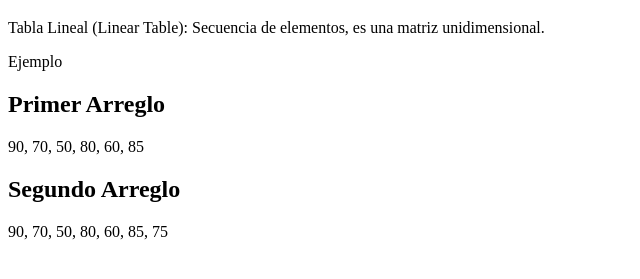
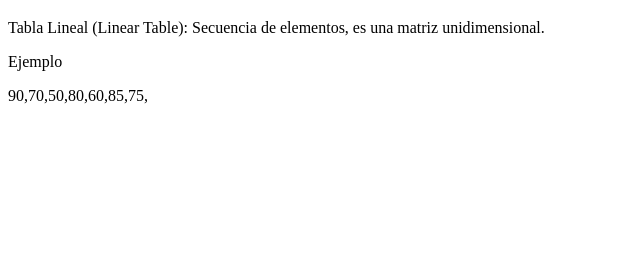
Before and after one commit to viictorhugodev/data-structures-es6, a plain HTML site: page linear-table/index.html in a window 1280 px wide. Shown: the part 61-340 px from the top of the page, without its empty margins (0-640 px from the left). Drawn offline with Linux system fonts and the light colour scheme.

Commit message:
Adding data structure linear table

```diff
--- a/linear-table/index.html
+++ b/linear-table/index.html
@@ -10,11 +10,9 @@
   <p>Tabla Lineal (Linear Table): Secuencia de elementos, es una matriz unidimensional.</p>
   <p>Ejemplo</p>
 
-  <h2>Primer Arreglo</h2>
-  <div id="scores-container"></div>
+  <!-- <h2>Primer Arreglo</h2> -->
+  <!-- <div id="scores-container"></div> -->
 
-  <h2>Segundo Arreglo</h2>
-  <div id="scores-temp-container"></div>
 
   <script src="main.js"></script>
 </body>
--- a/linear-table/main.js
+++ b/linear-table/main.js
@@ -1,19 +1,43 @@
-// let scores = new Array(90,70,50,80,60,85);
+function append(array, value) {
+  // Crear una nueva matriz, length = scores.length +
+  let tempArray = new Array(array.length + 1)
 
-// for(let i = 0; i < scores.length; i++) {
-//   document.write(scores[i] + ",");
+  for(let i = 0; i < array.length; i++) { // Copiando el valor de la matriz a tempArray
+    tempArray[i] = array[i]
+  }
+
+  tempArray[array.length] = value // Añadiendo el nuevo valor al final de tempArray
+  return tempArray // Devolviendo la nueva matriz
+}
+
+// Test
+let scores = new Array(90,70,50,80, 60, 85)
+
+scores = append(scores, 75)
+
+for(var i = 0; i < scores.length; i++) {
+  document.write(scores[i] + ",")
+}
+
+// function append(array, value) {
+//   // Crear una nueva matriz con un espacio adicional
+//   let tempArray = new Array(array.length + 1);
+
+//   // Copiando los valores existentes a tempArray
+//   for (let i = 0; i < array.length; i++) {
+//     tempArray[i] = array[i];
+//   }
+
+//   // Añadiendo el nuevo valor al final de tempArray
+//   tempArray[array.length] = value; // ← Aquí estaba el error
+
+//   return tempArray; // Devolviendo la nueva matriz
 // }
 
-// let scoresTemp = new Array(90,70,50,80,60,85, 75);
+// // Test
+// let scores = [90, 70, 50, 80, 60, 85];
 
-// for(let i = 0; i < scoresTemp.length; i++) {
-//   document.write(scoresTemp[i] + ",");
-// }
+// scores = append(scores, 75);
 
-// Primer arreglo
-let scores = [90, 70, 50, 80, 60, 85];
-document.getElementById("scores-container").innerHTML = scores.join(", ");
-
-// Segundo arreglo
-let scoresTemp = [90, 70, 50, 80, 60, 85, 75];
-document.getElementById("scores-temp-container").innerHTML = scoresTemp.join(", ");
+// // Imprimir los valores en el DOM en un div
+// document.getElementById("scores-container").innerHTML = scores.join(", ");
```
